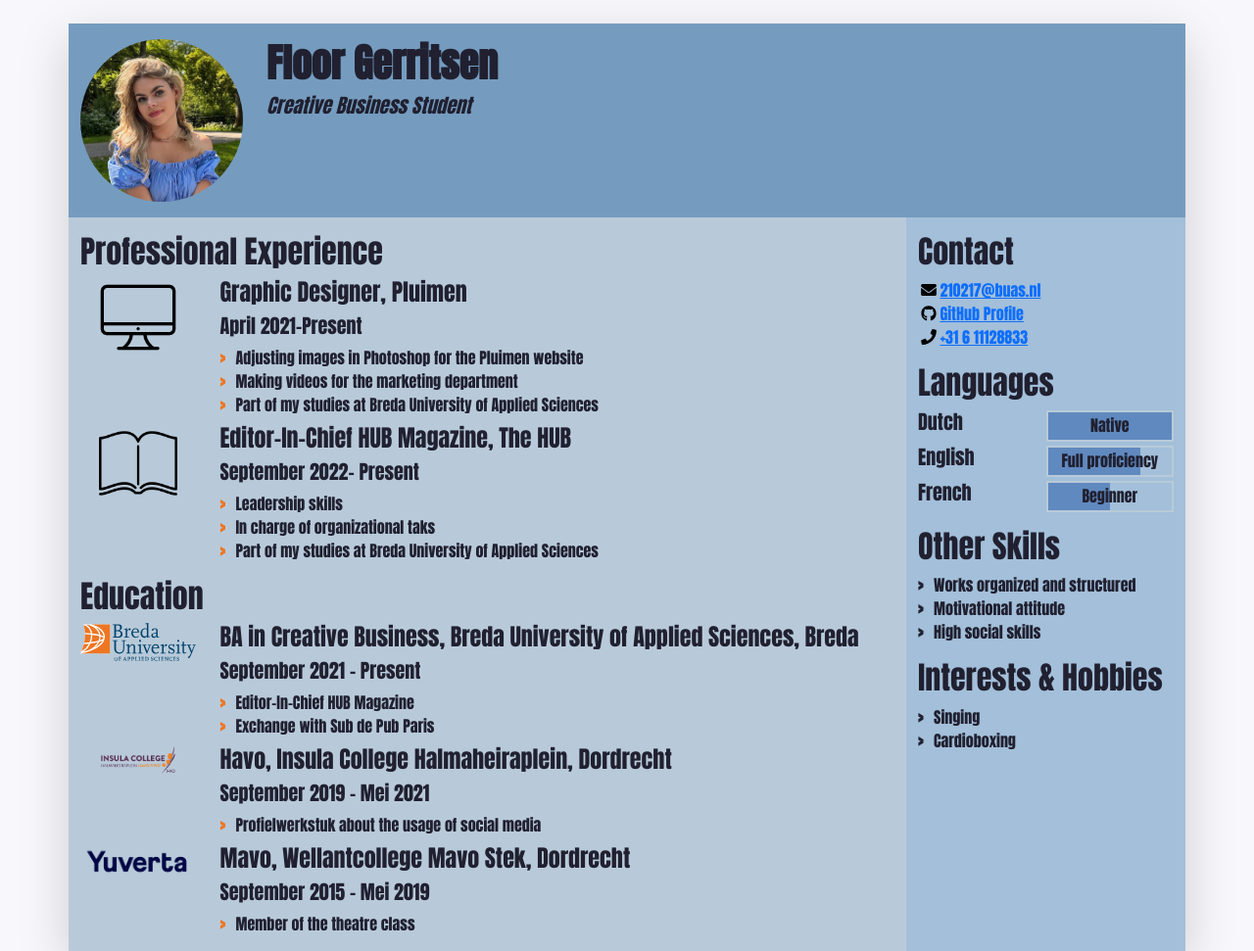
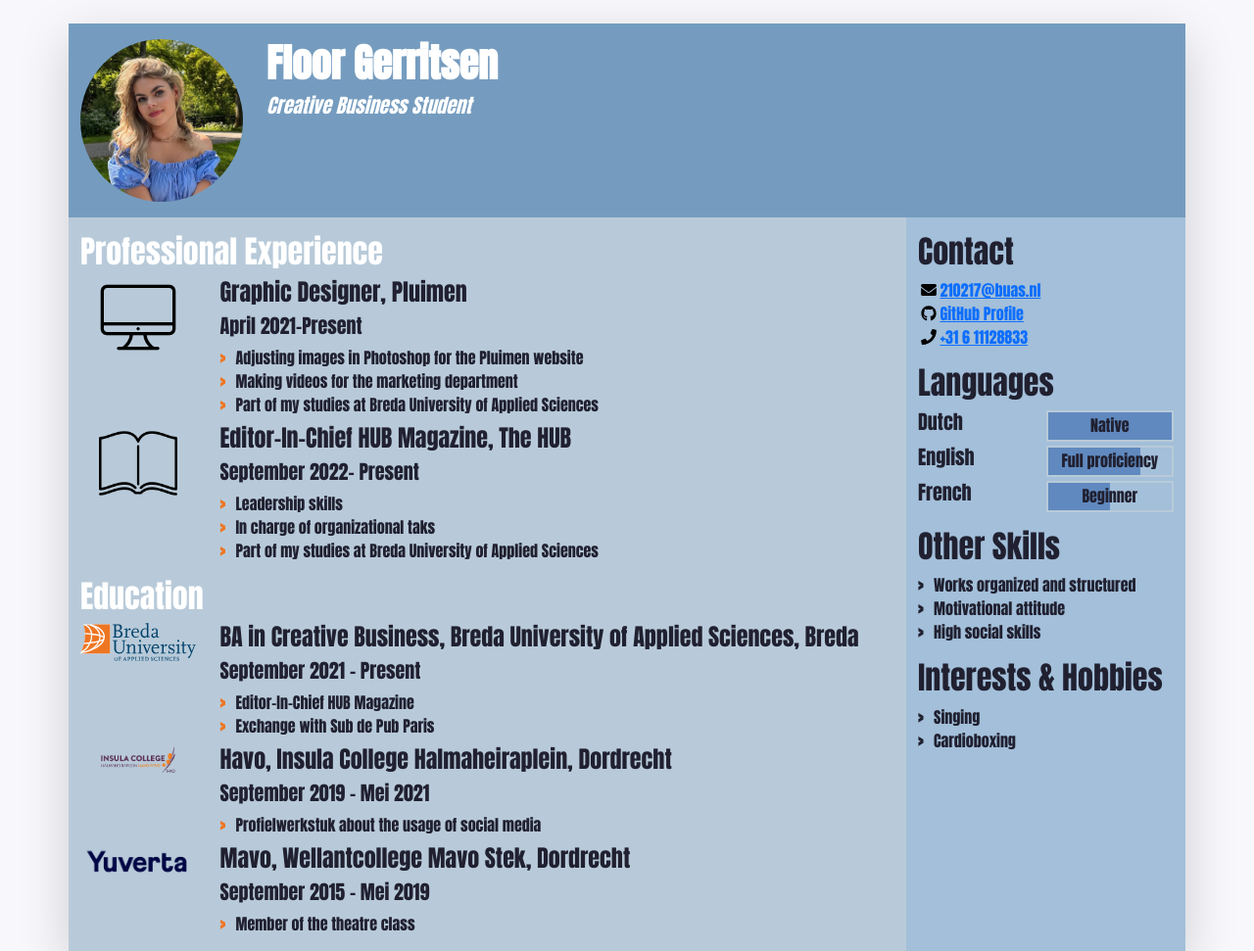
Before and after one commit to floorgerritsen/prj4cv-210217, a plain HTML site: page index.html in a window 1280 px wide. Shown: the top 971 px of the page at 98% size. Drawn offline with nearby package versions, Linux system fonts and the light colour scheme.

Commit message:
nhbhgvuygviytvi

```diff
--- a/css/styles.css
+++ b/css/styles.css
@@ -10,6 +10,10 @@ body {
 	font-family:'Anton', "Open Sans", Roboto, "Segoe UI", "Helvetica Neue", Helvetica, Arial, sans-serif;
 	color: #202030;
 	background-color: #f8f8fc;
+}
+
+.text-color {
+	color: #ffffff;
 }
 
 /* Styles for custom classes in the document. (There are more, try to find them out!) */
--- a/index.html
+++ b/index.html
@@ -48,14 +48,14 @@
             "w-100" makes sure the image takes the full width of the column it's in
             "rounded-circle" cuts a circle around the image
           -->
-          <img class="w-100 rounded-circle my-3" src="images/icons/Profile-Picture.jpeg" alt="Portrait of Firstname Lastname" width="160">
+          <img class="w-100 rounded-circle my-3" src="images/icons/profile-picture.jpeg" alt="Portrait of Firstname Lastname" width="160">
         </div>
         <!--
           A container to wrap around your name and tagline. Full-width at small size, then columns of increasing size.
         -->
         <div class="col-12 col-sm-8 col-md-9 col-lg-10 my-3 header-content">
-          <h1 class="fw-bolder">Floor Gerritsen</h1>
-          <h5 class="fst-italic tagline">Creative Business Student</h5>
+          <h1 class="fw-bolder text-color">Floor Gerritsen</h1>
+          <h5 class="fst-italic tagline text-color">Creative Business Student</h5>
         </div>
       </header>
 
@@ -75,7 +75,7 @@
             <section> is yet another semantic element. The first one is for professional experience.
           -->
           <section class="my-3 biography-section">
-            <h2>Professional Experience</h2>
+            <h2 class="text-color">Professional Experience</h2>
             <!--
               Each list item (li) in the unordered list (ul) below will be one job.
               "list-unstyled" is a class that hides the bullet points of a list.
@@ -104,7 +104,7 @@
               <li class="biography-item row mb-2">
                 <div class="logo-container col-3 col-sm-2 col-md-3 col-lg-2">
                 <!-- We're using a grid inside a grid so we can align logos and text -->
-                  <img class="biography-logo mw-100 d-block mx-auto" src="images/icons/Magazine.png" alt="Company logo" width="80">
+                  <img class="biography-logo mw-100 d-block mx-auto" src="images/icons/magazine.png" alt="Company logo" width="80">
                 </div>
                 <div class="biography-contents col-9 col-sm-10 col-md-9 col-lg-10">
                   <h4>Editor-In-Chief HUB Magazine, The HUB</h4>
@@ -124,7 +124,7 @@
           <!-- We're done with jobs, let's move on to schools -->
 
           <section class="my-3 biography-section">
-            <h2>Education</h2>
+            <h2 class="text-color">Education</h2>
             <ul class="biography-list list-unstyled">
 
               <!-- Top item in education. And by "top", I mean a Bachelor in Creative Business at BUas. -->
@@ -146,7 +146,7 @@
               <!-- 2nd item in education -->
               <li class="biography-item row mb-2">
                 <div class="logo-container col-3 col-sm-2 col-md-3 col-lg-2">
-                  <img class="biography-logo mw-100 d-block mx-auto" src="images/icons/Insula-College.png" alt="School logo" width="80">
+                  <img class="biography-logo mw-100 d-block mx-auto" src="images/icons/insula-college.png" alt="School logo" width="80">
                 </div>
                 <div class="biography-contents col-9 col-sm-10 col-md-9 col-lg-10">
                   <h4>Havo, Insula College Halmaheiraplein, Dordrecht</h4>
```
Also changed, not shown: 3 other files.
